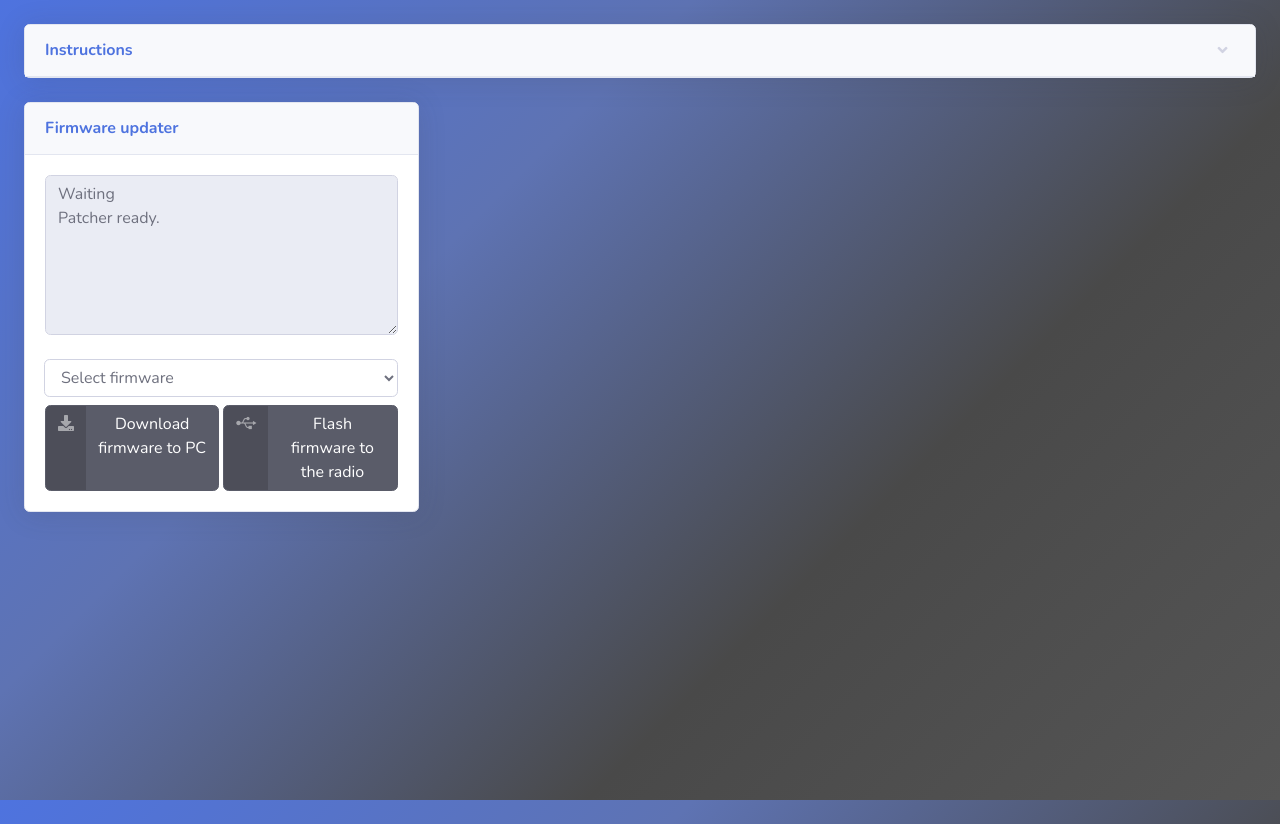
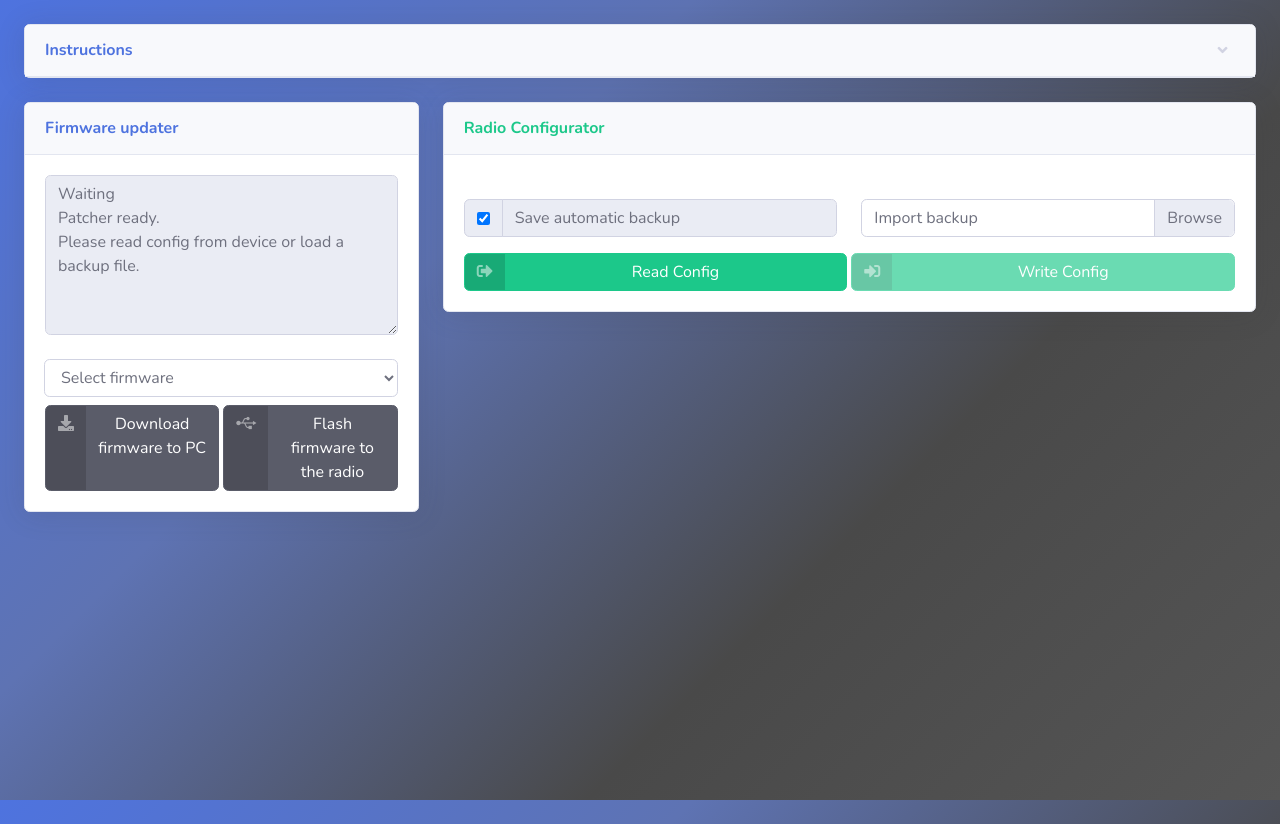
Before and after one commit to iu2frl/uvtools-frl, a plain HTML site: page index.html in a window 1280 px wide. Drawn offline with Linux system fonts and the light colour scheme.

Commit message:
Add radio configurator section and backup functionality to index.html; update README for project credits

```diff
--- a/index.html
+++ b/index.html
@@ -247,6 +247,54 @@
                 </div>
               </div>
             </div>
+
+            <div class="col-lg-8 mb-4">
+              <!-- Radio Configurator -->
+              <div class="card shadow mb-4">
+                <div class="card-header py-3 d-flex">
+                  <div class="mr-auto">
+                    <h6 class="m-0 font-weight-bold text-success">Radio Configurator</h6>
+                  </div>
+                </div>
+                <div class="card-body">
+                  <div id="configContainer" class="mb-4">
+                    <!-- Configuration content will be loaded here -->
+                  </div>
+                  <div class="row">
+                    <div class="col-md-6">
+                      <div class="input-group mb-3">
+                        <div class="input-group-prepend">
+                          <div class="input-group-text">
+                            <input id="automaticBackupCheckbox" style="cursor: pointer;" type="checkbox" checked>
+                          </div>
+                        </div>
+                        <label for="automaticBackupCheckbox" class="form-control" readonly style="cursor: pointer;">Save automatic backup</label>
+                      </div>
+                    </div>
+                    <div class="col-md-6">
+                      <div class="custom-file mb-3">
+                        <input id="backupFileInput" type="file" class="custom-file-input" accept=".bin">
+                        <label id="backupFileLabel" class="custom-file-label" for="backupFileInput">Import backup</label>
+                      </div>
+                    </div>
+                  </div>
+                  <div class="d-flex">
+                    <a id="readConfigButton" class="btn btn-success btn-icon-split mr-1 w-100">
+                      <span class="icon text-white-50">
+                        <i class="fas fa-sign-out-alt"></i>
+                      </span>
+                      <span class="text w-100">Read Config</span>
+                    </a>
+                    <a id="writeConfigButton" class="btn btn-success btn-icon-split disabled w-100">
+                      <span class="icon text-white-50">
+                        <i class="fas fa-sign-in-alt"></i>
+                      </span>
+                      <span class="text w-100">Write Config</span>
+                    </a>
+                  </div>
+                </div>
+              </div>
+            </div>
           </div>
         </div>
         <!-- /.container-fluid -->
@@ -272,6 +320,7 @@
   <script src="js/qsSerial.js"></script>
   <script src="js/modframework.js"></script>
   <script src="js/tool_patcher.js"></script>
+  <script src="js/tool_configurator.js"></script>
 
   <!-- Easter egg, click the title -->
   <script>
```
Also changed, not shown: README.md.
